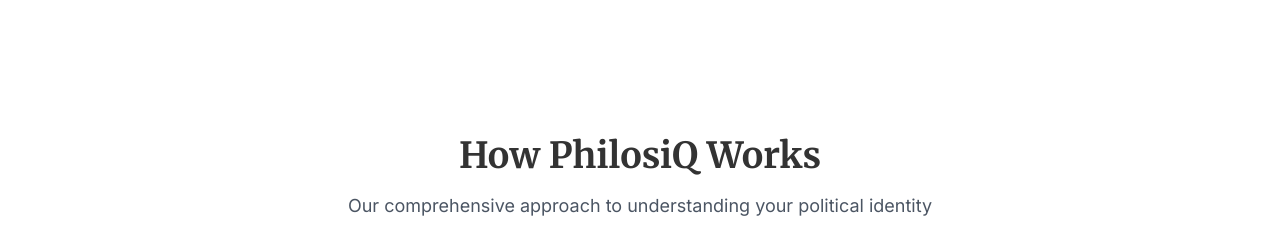
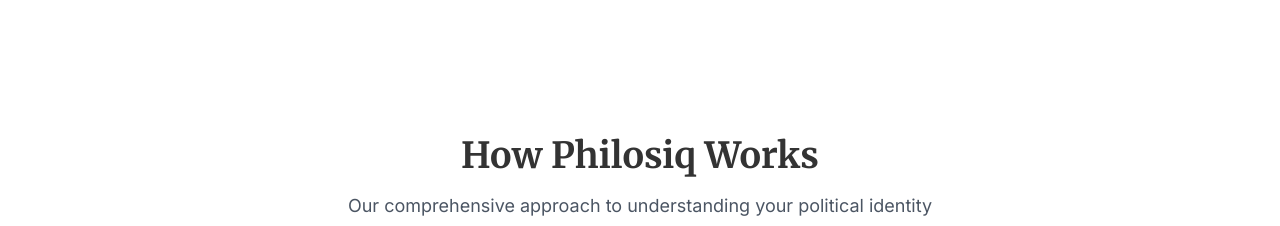
Before and after one commit to uzair-shakeel/philosiq, a Next.js app: page / in a window 1280 px wide. Shown: the part 1920-2146 px from the top of the page. Built offline with nearby package versions, Linux system fonts and the light colour scheme; no server answers.

Commit message:
Update QuizSections.jsx

```diff
--- a/src/components/QuizSections.jsx
+++ b/src/components/QuizSections.jsx
@@ -37,7 +37,7 @@ export default function QuizSections() {
     <section className="section-padding bg-white">
       <div className="container-custom">
         <div className="text-center mb-16">
-          <h2 className="text-3xl md:text-4xl font-bold mb-4">How PhilosiQ Works</h2>
+          <h2 className="text-3xl md:text-4xl font-bold mb-4">How Philosiq Works</h2>
           <p className="text-lg text-gray-600 max-w-3xl mx-auto">
             Our comprehensive approach to understanding your political identity
           </p>
```
